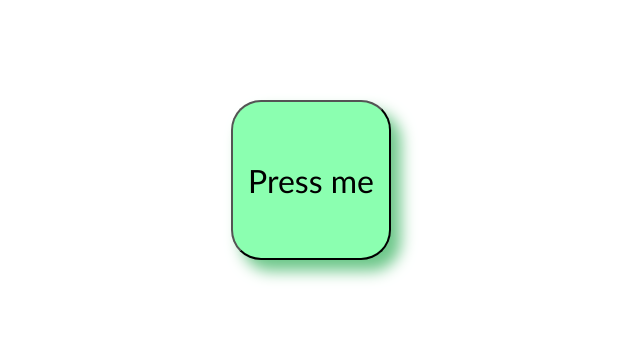
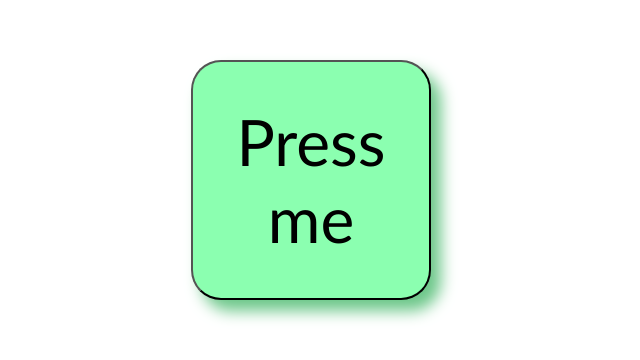
Before and after one commit to kenbunroku/pointless-button, a plain HTML site: page index.html in a window 1280 px wide. Shown: the part 220-580 px from the top of the page, without its empty margins (329-969 px from the left). Drawn offline with Linux system fonts and the light colour scheme.

Commit message:
change the button size

```diff
--- a/assets/css/style.css
+++ b/assets/css/style.css
@@ -1,10 +1,10 @@
 .button {
   background-color: #8bffb0;
   padding: 0 0;
-  font-size: 4vh;
+  font-size: 8vh;
   font-family: 'Trebuchet MS', 'Lucida Sans Unicode', 'Lucida Grande', 'Lucida Sans', Arial, sans-serif;
-  height: 20vh;
-  width: 20vh;
+  height: 30vh;
+  width: 30vh;
   position: absolute;
   top: 50%;
   left: 50%;
```
